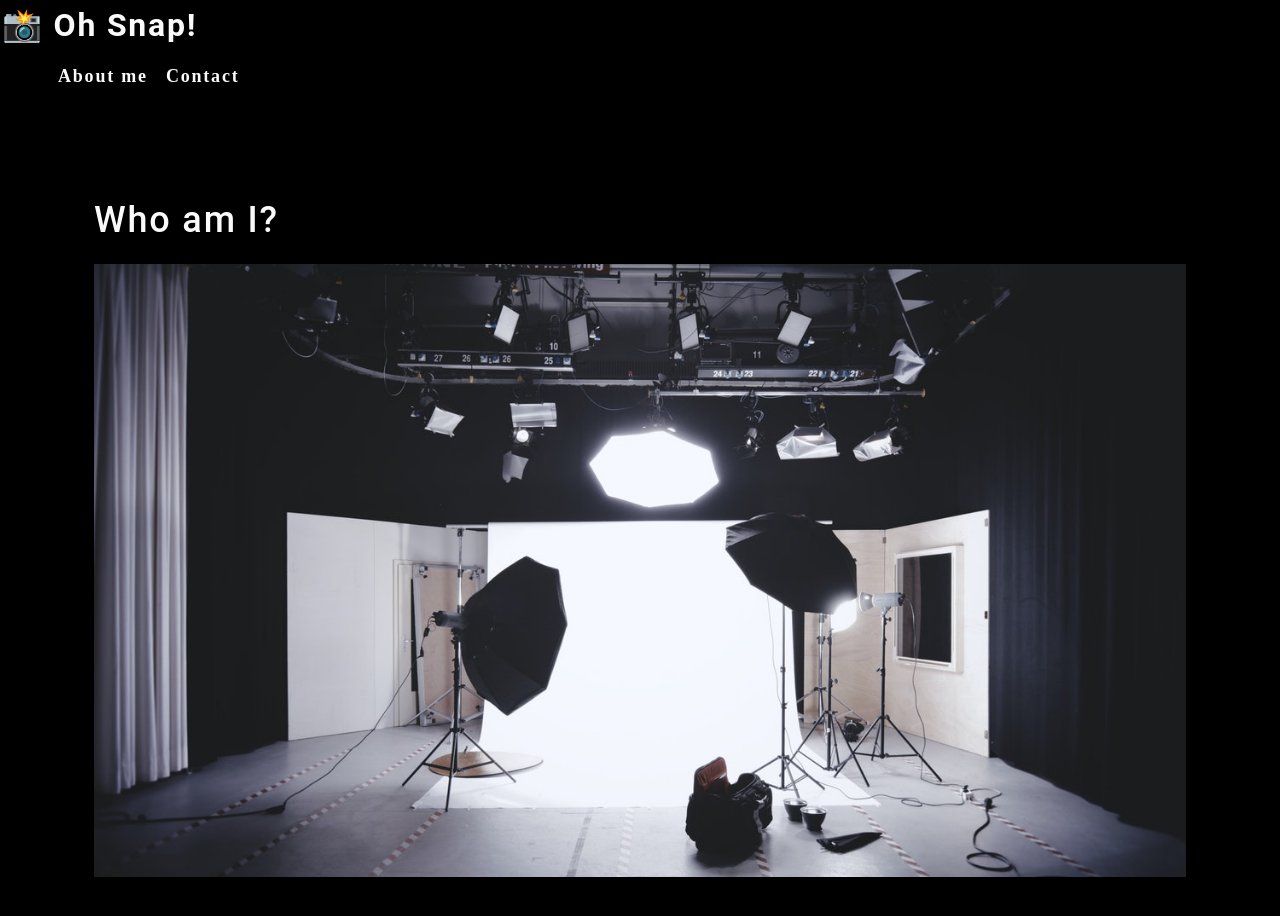
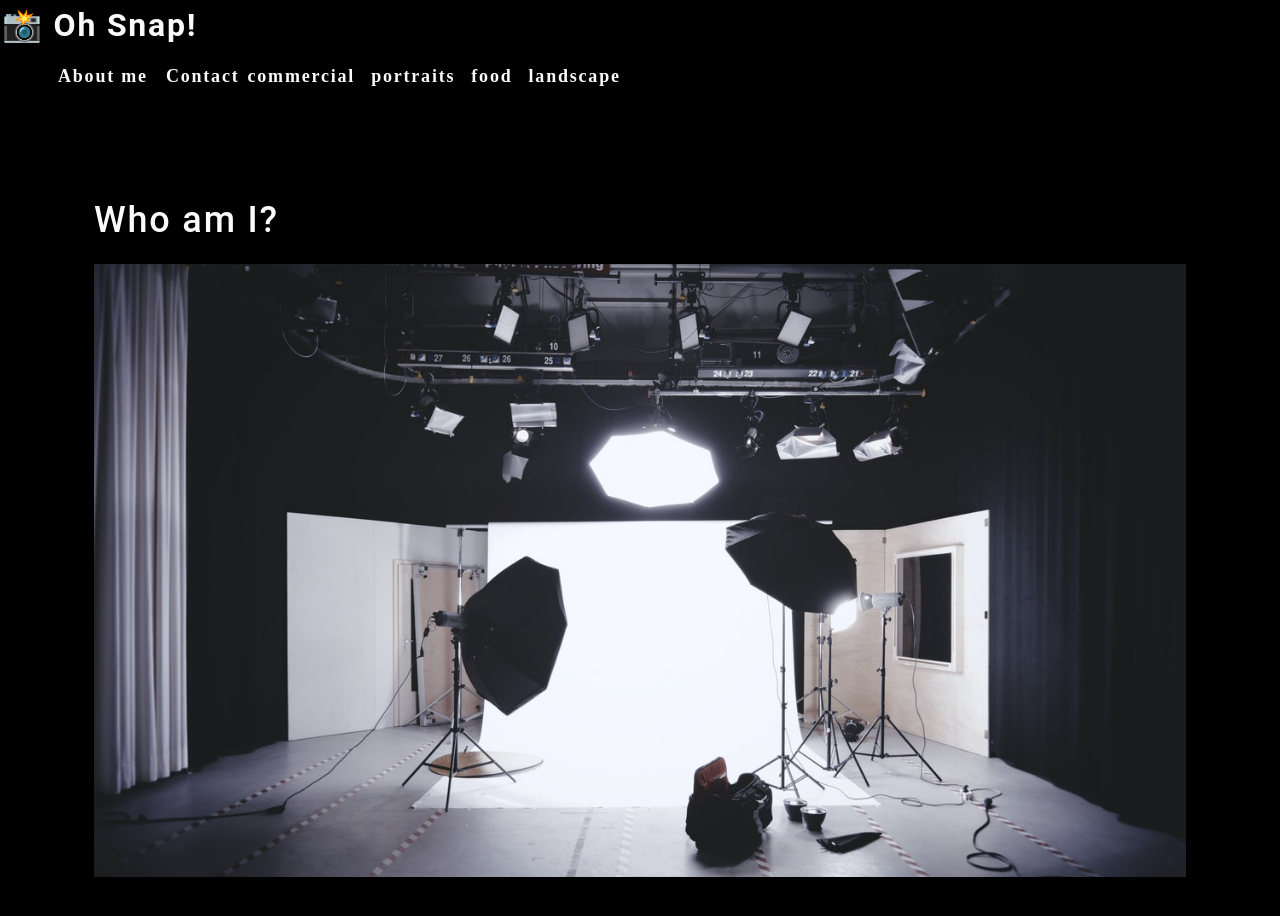
Before and after one commit to SNValadez/photo-port, a React (Create React App) app: page / in a window 1280 px wide. Shown: the top 916 px of the page. Built offline with nearby package versions, Linux system fonts and the light colour scheme.

Commit message:
map nav function

```diff
--- a/src/components/Nav/index.js
+++ b/src/components/Nav/index.js
@@ -16,15 +16,21 @@ const categories = [
   ];
 
 function Nav() {
+    function categorySelected() {
+        console.log("hello")
+      }
+  return (
 
-  return (
     <header>
+
   <h2>
     <a href="/">
       <span role="img" aria-label="camera"> 📸</span> Oh Snap!
     </a>
   </h2>
+
   <nav>
+
     <ul className="flex-row">
       <li className="mx-2">
         <a href="#about">
@@ -34,6 +40,17 @@ function Nav() {
       <li>
         <span>Contact</span>
       </li>
+
+       {categories.map((category) => (
+        <li
+          className="mx-1"
+          key={category.name}
+        >
+          <span onClick={categorySelected}>
+            {category.name}
+          </span>
+        </li>
+      ))}
     </ul>
   </nav>
 </header>
```
